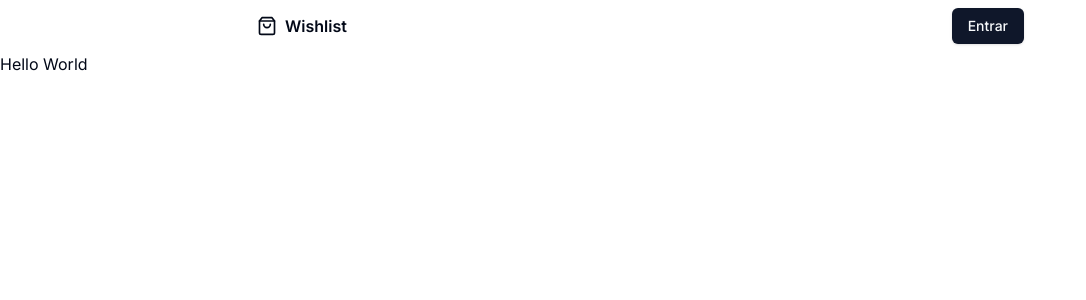
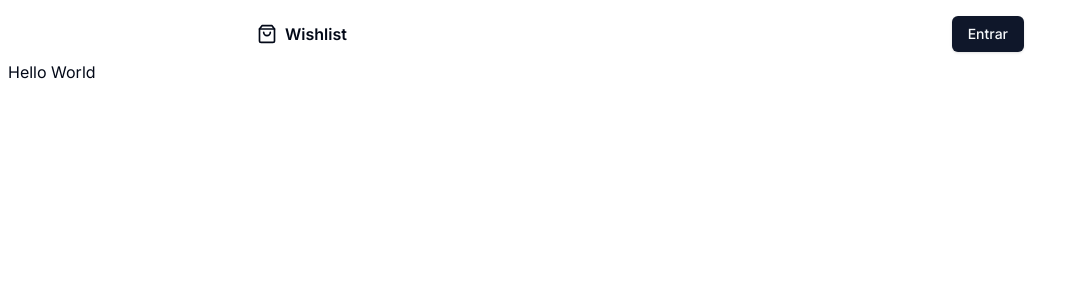
Before and after one commit to luizpaulo2005/wishlist, a Next.js app: page / in a window 1280 px wide. Shown: the top 300 px of the page, without its empty margins (0-1086 px from the left). Built offline with nearby package versions, Linux system fonts and the light colour scheme; no server answers.

Commit message:
feat: Add padding to body element in layout component

```diff
--- a/src/app/layout.tsx
+++ b/src/app/layout.tsx
@@ -20,7 +20,7 @@ const RootLayout = ({ children }: Readonly<{ children: React.ReactNode }>) => {
     <html lang="pt-br" suppressHydrationWarning>
       <AuthProvider>
         <ThemeProvider attribute="class" defaultTheme="system" enableSystem>
-          <body className={inter.className}>
+          <body className={`${inter.className} p-2`}>
             <Toaster richColors />
             <Navbar />
             {children}
```
